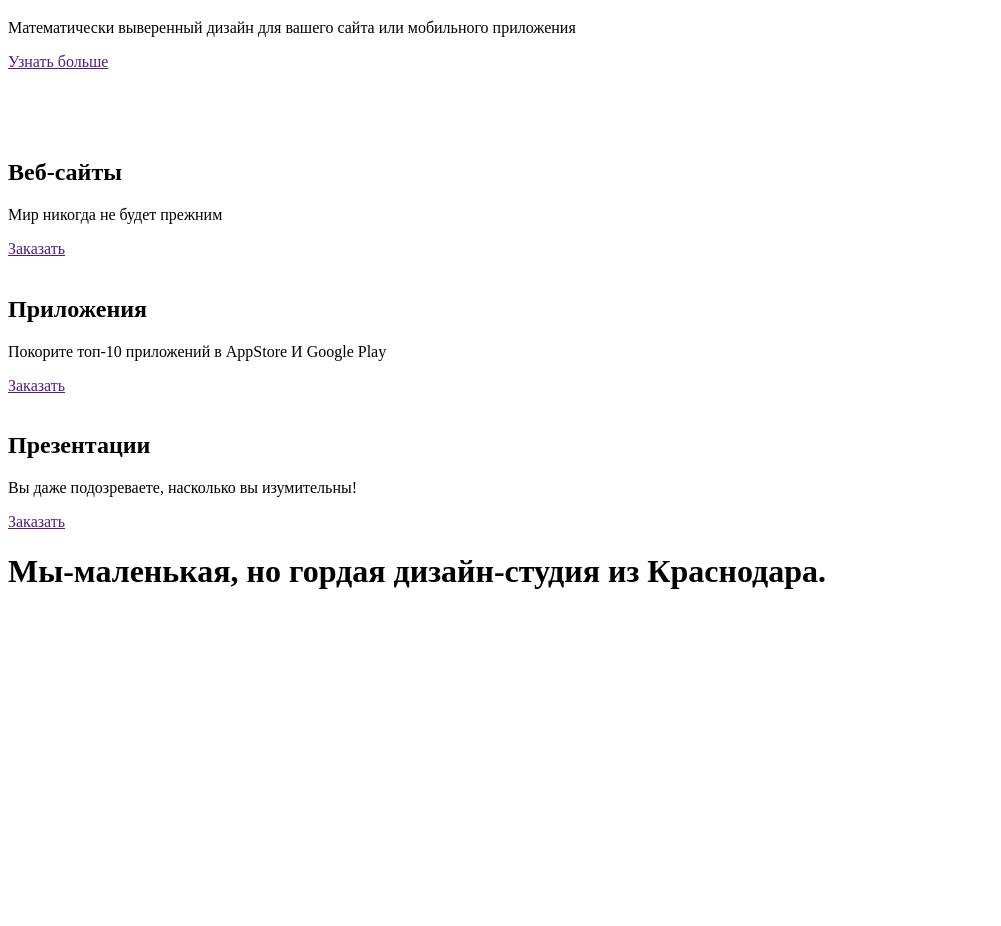
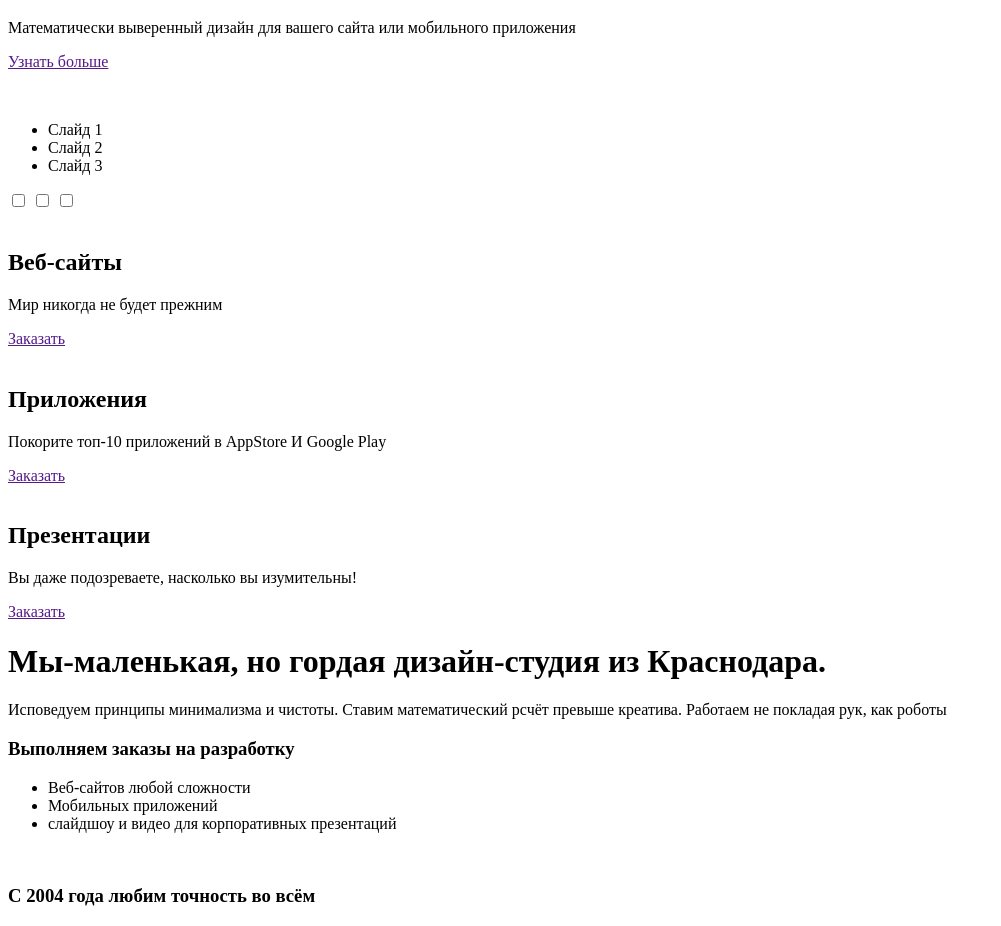
Before and after one commit to VolkovSec/Nerds, a plain HTML site: page index.html in a window 1280 px wide. Shown: the part 183-1109 px from the top of the page, without its empty margins (0-1001 px from the left). Before the commit the page ends 800 px from the top, so only its background shows below. Drawn offline with Linux system fonts and the light colour scheme.

Commit message:
Сайтик

```diff
--- a/index.html
+++ b/index.html
@@ -2,10 +2,11 @@
 <html lang="ru">
 <head>
     <meta charset="UTF-8">
-    <title>Document</title>
+    <title>Nerd's</title>
 </head>
 <body>
     <header class="main_header">
+      <div class="main">
         <nav class="main_nav">
           <ul>
             <li class="main_nav_item">
@@ -22,9 +23,11 @@
             </li>
           </ul>
         </nav>
+      </div>
       <div class="header_bracket">
         <a href="">Корзина</a>
       </div>
+      <div class="slogan">
         <h1>Долго, дорого, скурпулёзно.</h1>
         <p>Математически выверенный дизайн для вашего сайта или мобильного приложения</p>
         <div class="extra_info">
@@ -33,6 +36,19 @@
         <figure class="logo">
           <img src="" heght="100" text="picture">
         </figure>
+      </div>
+      <div class="slider">
+          <ul>
+            <li>Слайд 1</li>
+            <li>Слайд 2 </li>
+            <li>Слайд 3 </li>
+          </ul>
+          <div class="slider_option">
+            <input type="checkbox" class="ceckbox_slider">
+            <input type="checkbox" class="ceckbox_slider">
+            <input type="checkbox" class="ceckbox_slider">
+          </div>
+        </div>
     </header>
 
     <main class="main_content">
@@ -66,9 +82,19 @@
           <a href="">Заказать</a>
         </div>
       </div>
-      <div class="devis">
+      <div class="devis_word">
         <h1>Мы-маленькая, но гордая дизайн-студия из Краснодара.</h1>
-
+        <p>Исповедуем принципы минимализма и чистоты. Ставим математический рсчёт превыше креатива. Работаем не покладая рук, как роботы</p>
+        <h3>Выполняем заказы на разработку</h3>
+        <ul>
+          <li>Веб-сайтов любой сложности</li>
+          <li>Мобильных приложений</li>
+          <li>слайдшоу и видео для корпоративных презентаций</li>
+        </ul>
+      </div>
+      <div class="devise_statistic">
+        <img src="">
+        <h3>С 2004 года любим точность во всём</h3>
       </div>
     </main>
 </body>
```
Lines whose indentation alone changed are shown as unchanged.
